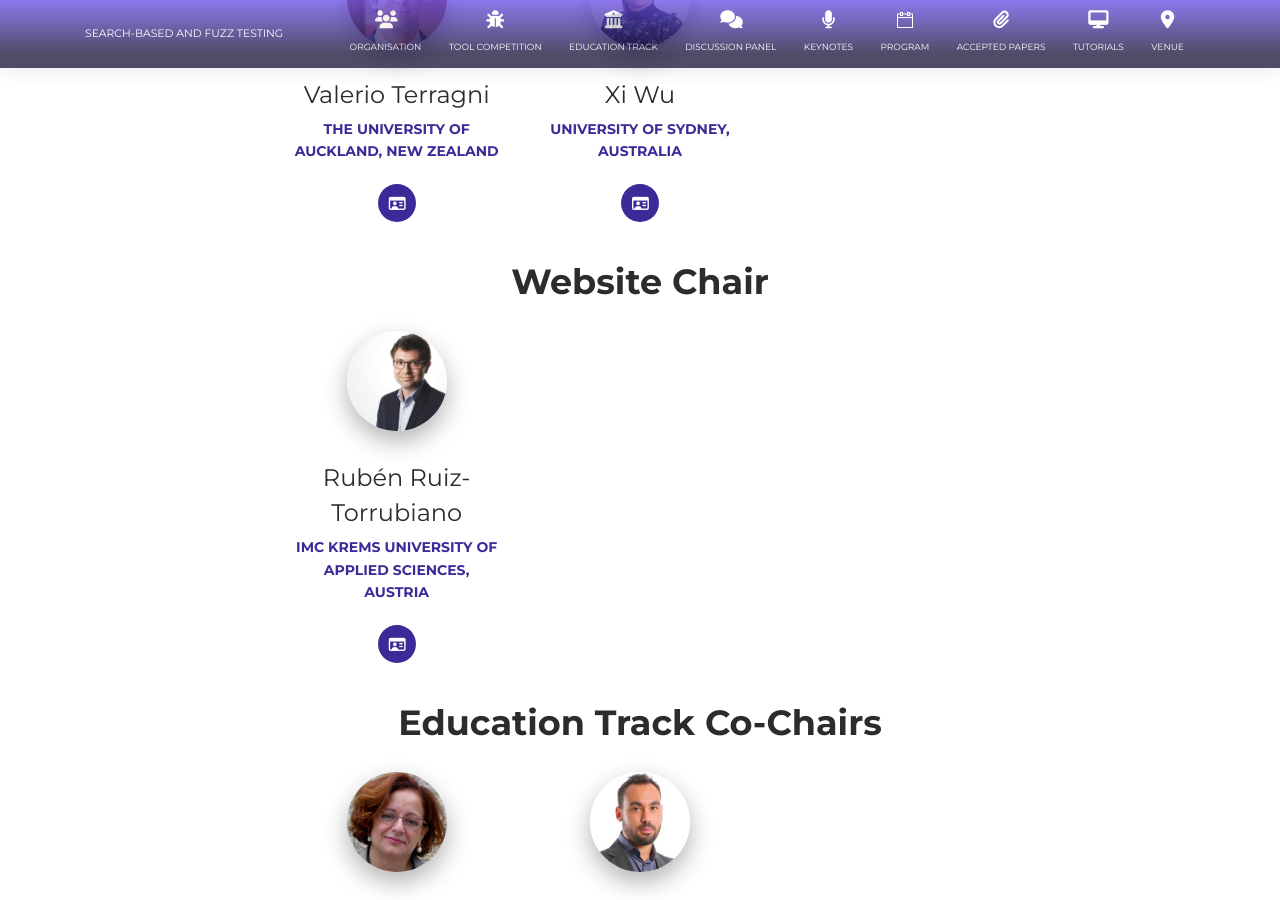
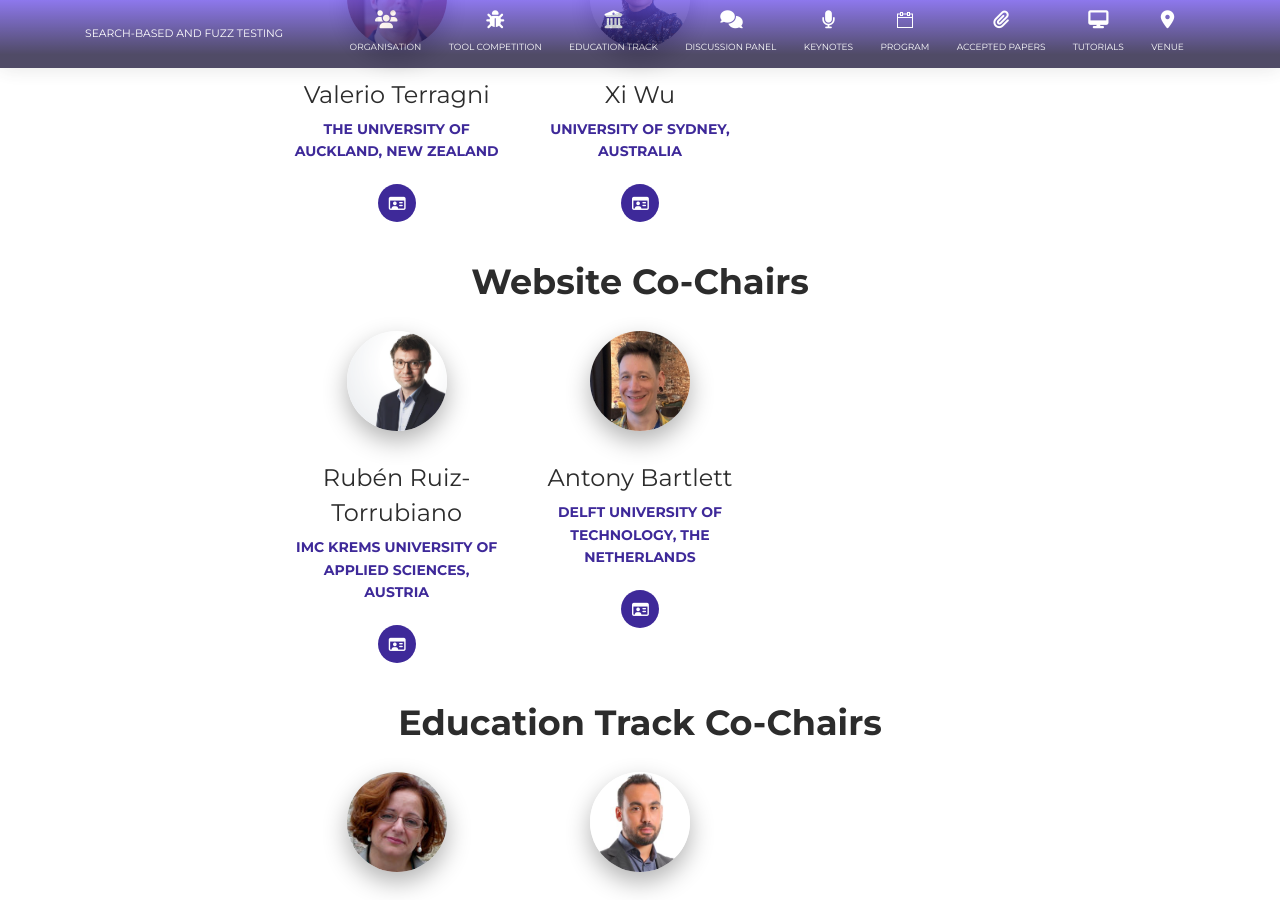
Before and after one commit to sbft24/sbft24.github.io, a Jekyll site: the page built from organisation/index.html, in a window 1280 px wide and 900 px high, scrolled down 2613 px. Built offline with Jekyll 4.4.1, drawn with Linux system fonts in a browser that asks for light colours; nearby versions of some CDN libraries; some of the changed text lies outside the part shown.

Commit message:
Adding web co-chair

```diff
--- a/_data/organisation/competition.yml
+++ b/_data/organisation/competition.yml
@@ -69,7 +69,7 @@
   institution: University of Sydney, Australia
   pic: /img/xi_wu.jpg
 
-- name: Philipp Görs
+- name: Philipp Görz
   webpage: https://cispa.de/en/people/c01phgo
   institution: Helmholtz Center for Information Security, Germany
   pic: /img/goers.png
--- a/_data/organisation/webchair.yml
+++ b/_data/organisation/webchair.yml
@@ -2,3 +2,7 @@
   webpage: https://www.fh-krems.ac.at/en/university/team/ruben-ruiz-torrubiano/
   institution: IMC Krems University of Applied Sciences, Austria
   pic: /img/ruben.png
+- name: Antony Bartlett
+  webpage: https://www.codegonewild.com
+  institution: Delft University of Technology, The Netherlands
+  pic: /img/antonyb.png
--- a/organisation/index.html
+++ b/organisation/index.html
@@ -30,10 +30,10 @@ layout: default
     </div>
     <br>
     <div class="container">
-      <h2 class="title">Website Chair</h2>
+      <h2 class="title">Website Co-Chairs</h2>
       <div class="team">
         <div class="row">
-          {% assign members = site.data.organisation.webchair | sort: "name" %}
+          {% assign members = site.data.organisation.webchair %}
           {% for member in members %}
           {%- include member.html -%}
           {% endfor %}
```
Also changed, not shown: img/antonyb.png (added).
